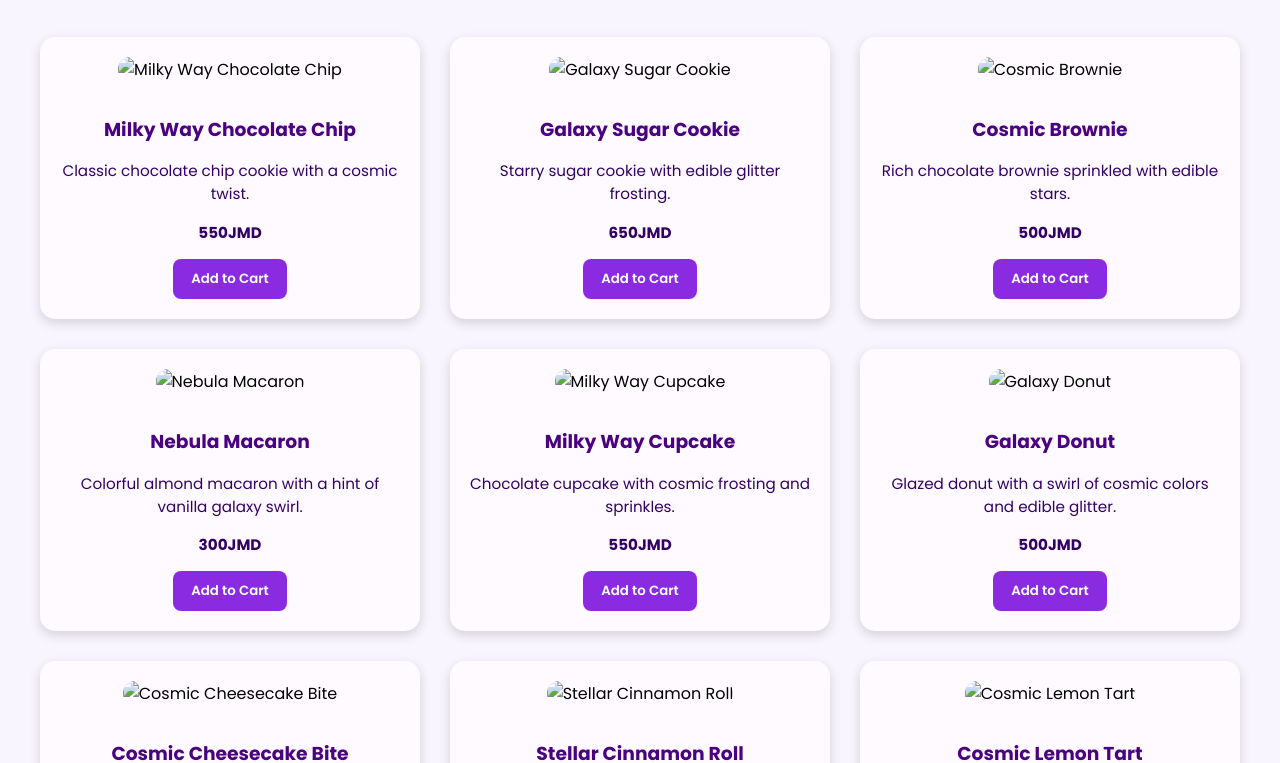
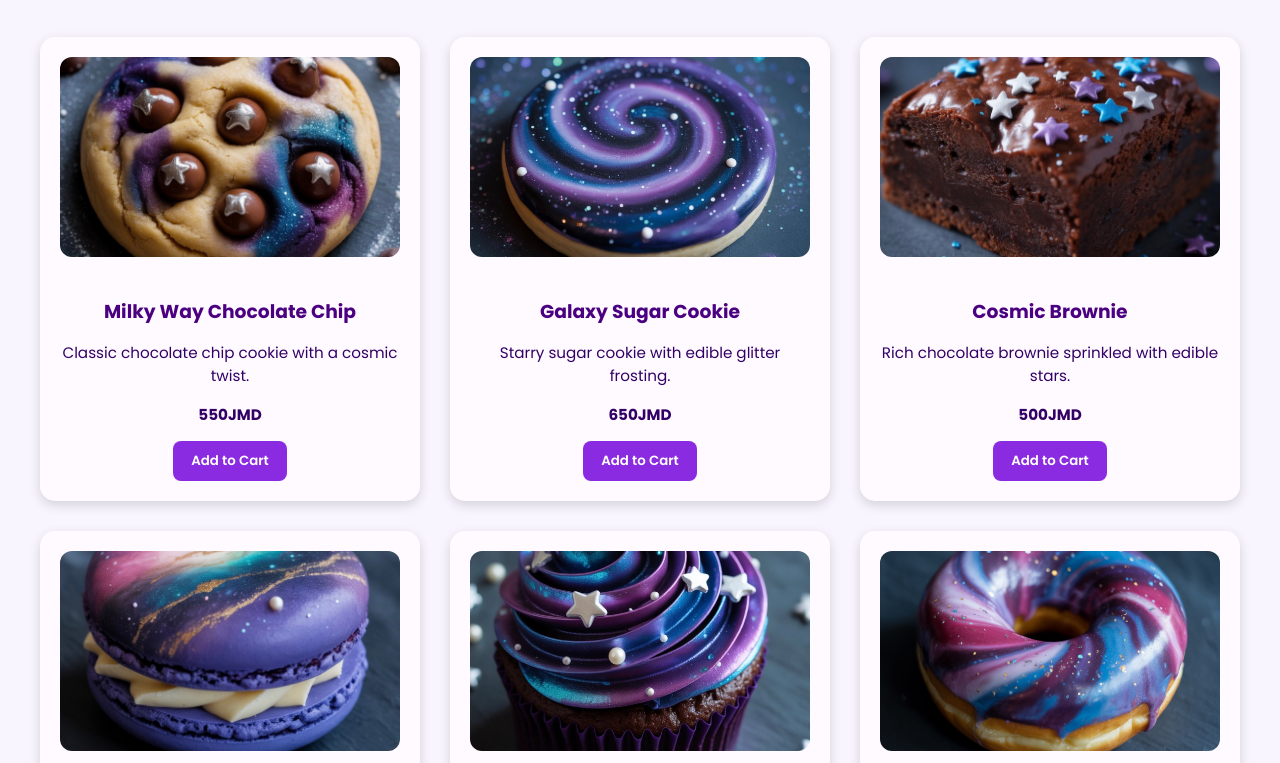
Before and after one commit to hannahcharlesutech/WebIAs, a plain HTML site: page docs/menu.html in a window 1280 px wide. Shown: the part 367-1130 px from the top of the page. Drawn offline with Linux system fonts and the light colour scheme.

Commit message:
Update menu.html

```diff
--- a/docs/menu.html
+++ b/docs/menu.html
@@ -28,7 +28,7 @@
             <!--Navigation bar : desktop-->
             <nav>
                 <ul class="nav-list">
-                    <li><img src="IA2Assets/cosmoscookiesdesserts.jpg" alt="logo" class="headerlogoleft"></li>
+                    <li><img src="cosmoscookiesdesserts.jpg" alt="logo" class="headerlogoleft"></li>
                     <div class="nav-links">
                     <li> <a href="index.html" >About Us</a> </li>
                     <li> <a href="login.html">Login</a></li>
@@ -61,7 +61,7 @@
 
 
                                  <div class="product-card">
-                                    <img src="IA2Assets/chococookie.jpg" alt="Milky Way Chocolate Chip">
+                                    <img src="chococookie.jpg" alt="Milky Way Chocolate Chip">
                                      <h3>Milky Way Chocolate Chip</h3>
                                     <p>Classic chocolate chip cookie with a cosmic twist.</p>
                                     <p class="price">550JMD</p>
@@ -69,7 +69,7 @@
                                  </div>
 
                                 <div class="product-card">
-                                    <img src="IA2Assets/sugarcookie.jpg" alt="Galaxy Sugar Cookie">
+                                    <img src="sugarcookie.jpg" alt="Galaxy Sugar Cookie">
                                      <h3>Galaxy Sugar Cookie</h3>
                                     <p>Starry sugar cookie with edible glitter frosting.</p>
                                     <p class="price">650JMD</p>
@@ -78,7 +78,7 @@
 
 
                                     <div class="product-card">
-                                        <img src="IA2Assets/cosmicbrownie.jpg" alt="Cosmic Brownie">
+                                        <img src="cosmicbrownie.jpg" alt="Cosmic Brownie">
                                         <h3>Cosmic Brownie</h3>
                                         <p>Rich chocolate brownie sprinkled with edible stars.</p>
                                         <p class="price">500JMD</p>
@@ -86,7 +86,7 @@
                                     </div>
 
                                     <div class="product-card">
-                                        <img src="IA2Assets/macaron.jpg" alt="Nebula Macaron">
+                                        <img src="macaron.jpg" alt="Nebula Macaron">
                                         <h3>Nebula Macaron</h3>
                                         <p>Colorful almond macaron with a hint of vanilla galaxy swirl.</p>
                                         <p class="price">300JMD</p>
@@ -94,7 +94,7 @@
                                     </div>
 
                                     <div class="product-card">
-                                        <img src="IA2Assets/cupcake.jpg" alt="Milky Way Cupcake">
+                                        <img src="cupcake.jpg" alt="Milky Way Cupcake">
                                         <h3>Milky Way Cupcake</h3>
                                         <p>Chocolate cupcake with cosmic frosting and sprinkles.</p>
                                         <p class="price">550JMD</p>
@@ -102,7 +102,7 @@
                                     </div>
 
                                     <div class="product-card">
-                                        <img src="IA2Assets/donut.jpg" alt="Galaxy Donut">
+                                        <img src="donut.jpg" alt="Galaxy Donut">
                                         <h3>Galaxy Donut</h3>
                                         <p>Glazed donut with a swirl of cosmic colors and edible glitter.</p>
                                         <p class="price">500JMD</p>
@@ -110,7 +110,7 @@
                                     </div>
 
                                     <div class="product-card">
-                                        <img src="IA2Assets/cheesecake.jpg" alt="Cosmic Cheesecake Bite">
+                                        <img src="cheesecake.jpg" alt="Cosmic Cheesecake Bite">
                                         <h3>Cosmic Cheesecake Bite</h3>
                                         <p>Mini cheesecake with a galaxy-inspired swirl topping.</p>
                                         <p class="price">300JMD</p>
@@ -118,7 +118,7 @@
                                     </div>
 
                                     <div class="product-card">
-                                        <img src="IA2Assets/cinnamonroll.jpg" alt="Stellar Cinnamon Roll">
+                                        <img src="cinnamonroll.jpg" alt="Stellar Cinnamon Roll">
                                         <h3>Stellar Cinnamon Roll</h3>
                                         <p>Warm cinnamon roll with sparkling cosmic icing.</p>
                                         <p class="price">500JMD</p>
@@ -126,7 +126,7 @@
                                     </div>
 
                                     <div class="product-card">
-                                        <img src="IA2Assets/lemontart.jpg" alt="Cosmic Lemon Tart">
+                                        <img src="lemontart.jpg" alt="Cosmic Lemon Tart">
                                         <h3>Cosmic Lemon Tart</h3>
                                         <p>Tangy lemon tart with a swirl of galaxy glaze.</p>
                                         <p class="price">550JMD</p>
@@ -144,7 +144,7 @@
             <footer>
                 <div class="footer-container">
                     <div class="footerlogo">
-                        <img src="IA2Assets/cosmoscookiesdesserts.jpg" alt="hanslogo" class="footerlogo">
+                        <img src="cosmoscookiesdesserts.jpg" alt="hanslogo" class="footerlogo">
                     </div>
 
                     <div class="contact">
```
